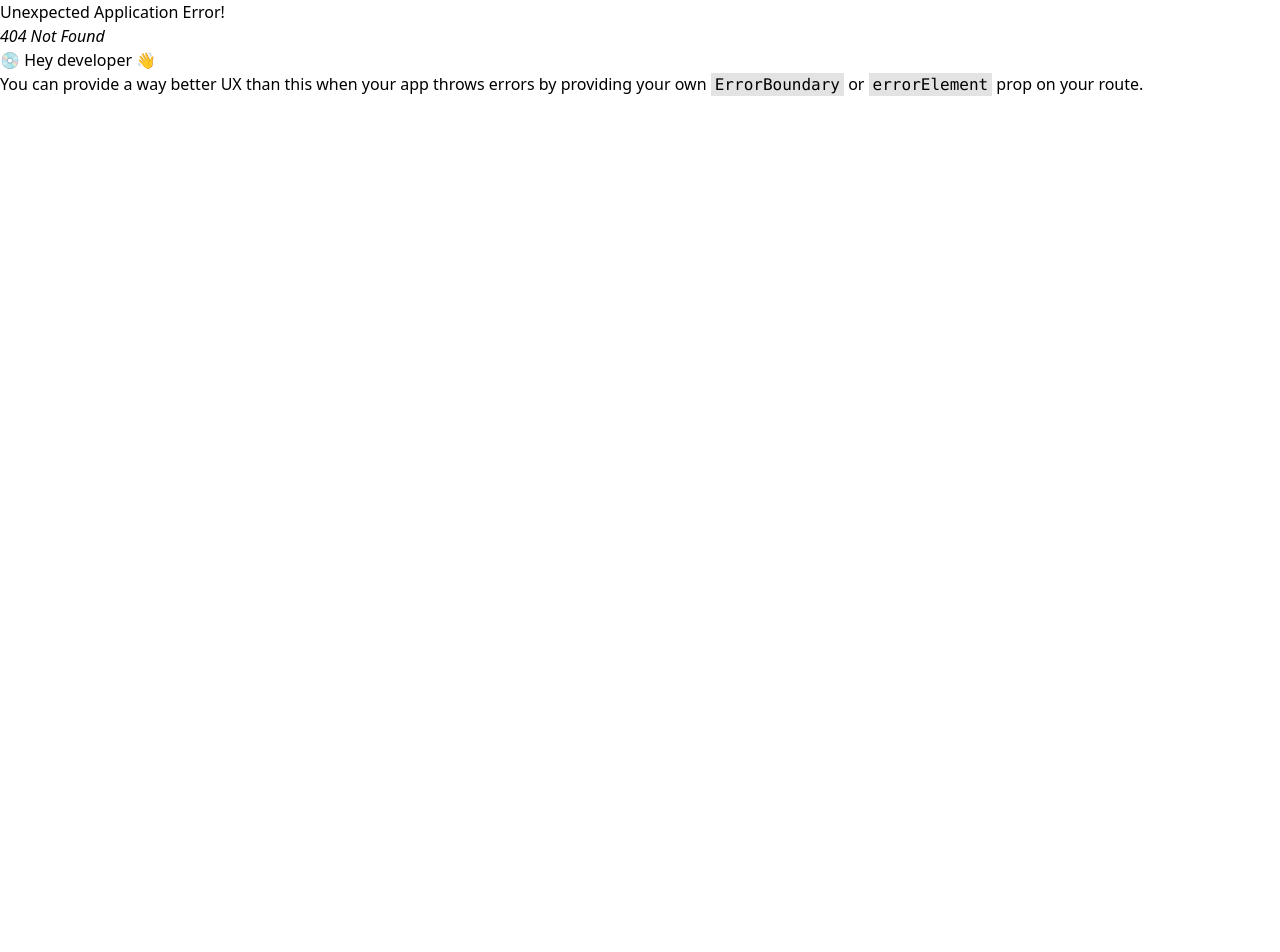
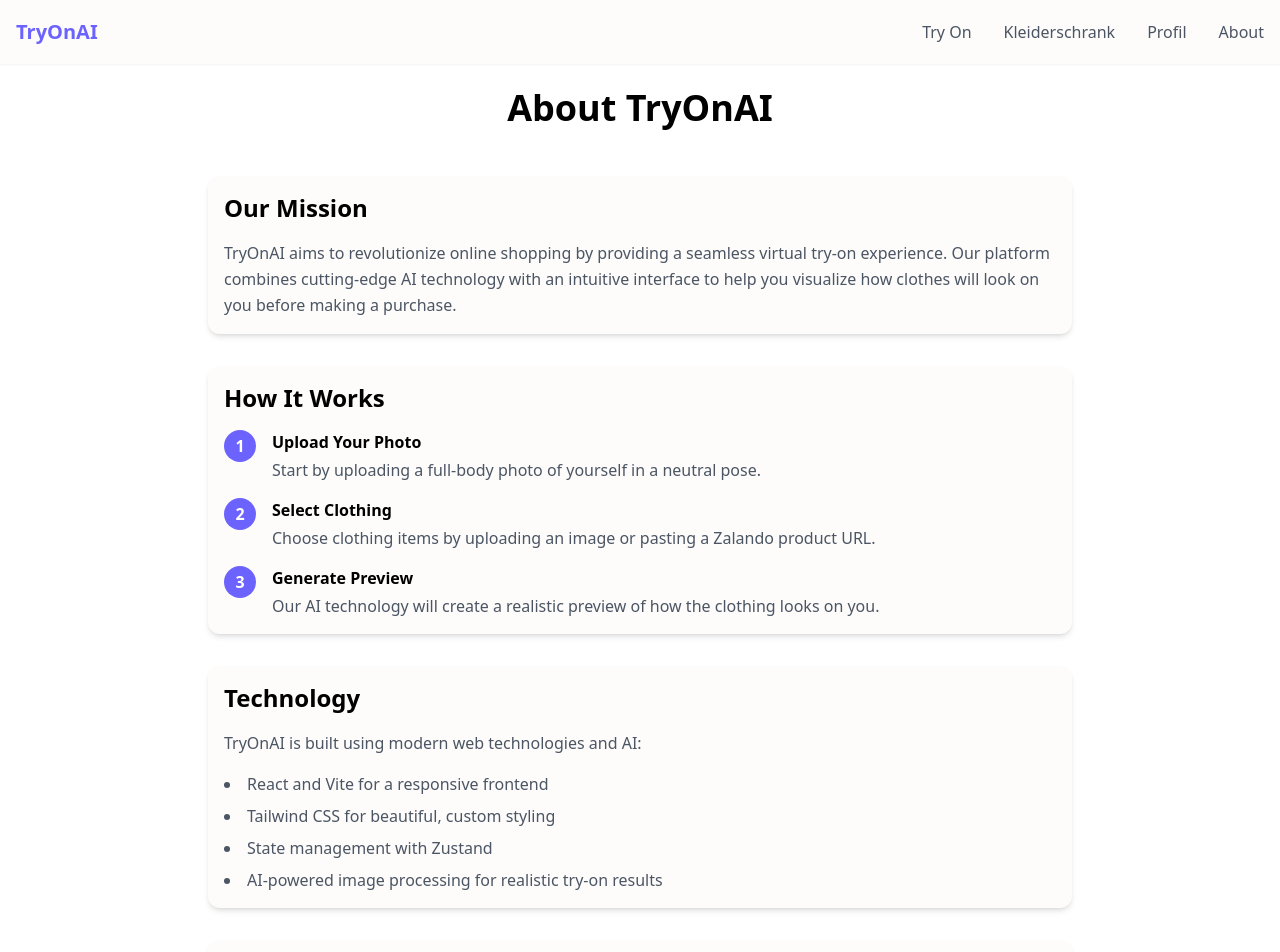
Before and after one commit to Kirschdieb/TryOnAI, a React (Vite) app: page /about in a window 1280 px wide. Before the commit this address had no page. Shown: the top 952 px of the page. Before the commit the page ends 800 px from the top, so only its background shows below. Built offline with nearby package versions, Linux system fonts and the light colour scheme.

Commit message:
AboutUsPage draft eingefügt

```diff
--- /dev/null
+++ b/src/components/pages/About.jsx
@@ -0,0 +1,75 @@
+import Card from '../ui/Card';
+
+export default function About() {
+  return (
+    <div className="max-w-4xl mx-auto px-4">
+      <h1 className="text-4xl font-bold text-center mb-12">About TryOnAI</h1>
+
+      <div className="space-y-8">
+        <Card>
+          <h2 className="text-2xl font-semibold mb-4">Our Mission</h2>
+          <p className="text-gray-600 leading-relaxed">
+            TryOnAI aims to revolutionize online shopping by providing a seamless virtual try-on experience.
+            Our platform combines cutting-edge AI technology with an intuitive interface to help you visualize
+            how clothes will look on you before making a purchase.
+          </p>
+        </Card>
+
+        <Card>
+          <h2 className="text-2xl font-semibold mb-4">How It Works</h2>
+          <div className="space-y-4">
+            <div className="flex items-start gap-4">
+              <div className="w-8 h-8 bg-lavender rounded-full flex items-center justify-center flex-shrink-0">
+                <span className="text-white font-semibold">1</span>
+              </div>
+              <div>
+                <h3 className="font-semibold mb-1">Upload Your Photo</h3>
+                <p className="text-gray-600">Start by uploading a full-body photo of yourself in a neutral pose.</p>
+              </div>
+            </div>
+            <div className="flex items-start gap-4">
+              <div className="w-8 h-8 bg-lavender rounded-full flex items-center justify-center flex-shrink-0">
+                <span className="text-white font-semibold">2</span>
+              </div>
+              <div>
+                <h3 className="font-semibold mb-1">Select Clothing</h3>
+                <p className="text-gray-600">Choose clothing items by uploading an image or pasting a Zalando product URL.</p>
+              </div>
+            </div>
+            <div className="flex items-start gap-4">
+              <div className="w-8 h-8 bg-lavender rounded-full flex items-center justify-center flex-shrink-0">
+                <span className="text-white font-semibold">3</span>
+              </div>
+              <div>
+                <h3 className="font-semibold mb-1">Generate Preview</h3>
+                <p className="text-gray-600">Our AI technology will create a realistic preview of how the clothing looks on you.</p>
+              </div>
+            </div>
+          </div>
+        </Card>
+
+        <Card>
+          <h2 className="text-2xl font-semibold mb-4">Technology</h2>
+          <p className="text-gray-600 leading-relaxed mb-4">
+            TryOnAI is built using modern web technologies and AI:
+          </p>
+          <ul className="list-disc list-inside space-y-2 text-gray-600">
+            <li>React and Vite for a responsive frontend</li>
+            <li>Tailwind CSS for beautiful, custom styling</li>
+            <li>State management with Zustand</li>
+            <li>AI-powered image processing for realistic try-on results</li>
+          </ul>
+        </Card>
+
+        <Card>
+          <h2 className="text-2xl font-semibold mb-4">Privacy & Security</h2>
+          <p className="text-gray-600 leading-relaxed">
+            We take your privacy seriously. All uploaded photos are processed securely and are not stored
+            permanently on our servers. The virtual try-on results are saved only in your local browser
+            storage for your convenience.
+          </p>
+        </Card>
+      </div>
+    </div>
+  );
+}
--- a/src/components/pages/NewLanding.jsx
+++ b/src/components/pages/NewLanding.jsx
@@ -75,10 +75,8 @@ export default function Landing() {
                   <p className="text-gray-600 text-center">
                     Browse our catalog or paste a Zalando URL to select the clothes you want to try on virtually.
                   </p>
-                </Link>
-
-                {/* About Us */}
-                <Link to="/profile" className="relative flex flex-col items-center group hover:transform hover:scale-105 transition-transform">
+                </Link>                {/* About Us */}
+                <Link to="/about" className="relative flex flex-col items-center group hover:transform hover:scale-105 transition-transform">
                   <div className="mb-4 h-16 w-16 bg-lavender rounded-full flex items-center justify-center group-hover:bg-purple-600 transition-colors">
                     <svg className="w-8 h-8 text-white" fill="none" stroke="currentColor" viewBox="0 0 24 24">
                       <path strokeLinecap="round" strokeLinejoin="round" strokeWidth="2" d="M13 16h-1v-4h-1m1-4h.01M21 12a9 9 0 11-18 0 9 9 0 0118 0z" />
--- a/src/routes.jsx
+++ b/src/routes.jsx
@@ -5,16 +5,17 @@ import HomeUpload from './components/pages/HomeUpload.jsx';
 import TryOnStudio from './components/pages/TryOnStudio.jsx';
 import Closet from './components/pages/Closet.jsx';
 import ProfilePage from './components/pages/Profile.jsx';
+import About from './components/pages/About.jsx';
 
 const router = createBrowserRouter([
   {
     path: '/',
-    element: <App />,    children: [
-      { index: true, element: <Landing /> },
+    element: <App />,    children: [      { index: true, element: <Landing /> },
       { path: '/try-on', element: <HomeUpload /> },
       { path: '/studio', element: <TryOnStudio /> },
       { path: '/closet', element: <Closet /> },
       { path: '/profile', element: <ProfilePage /> },
+      { path: '/about', element: <About /> },
     ],
   },
 ]);
```
